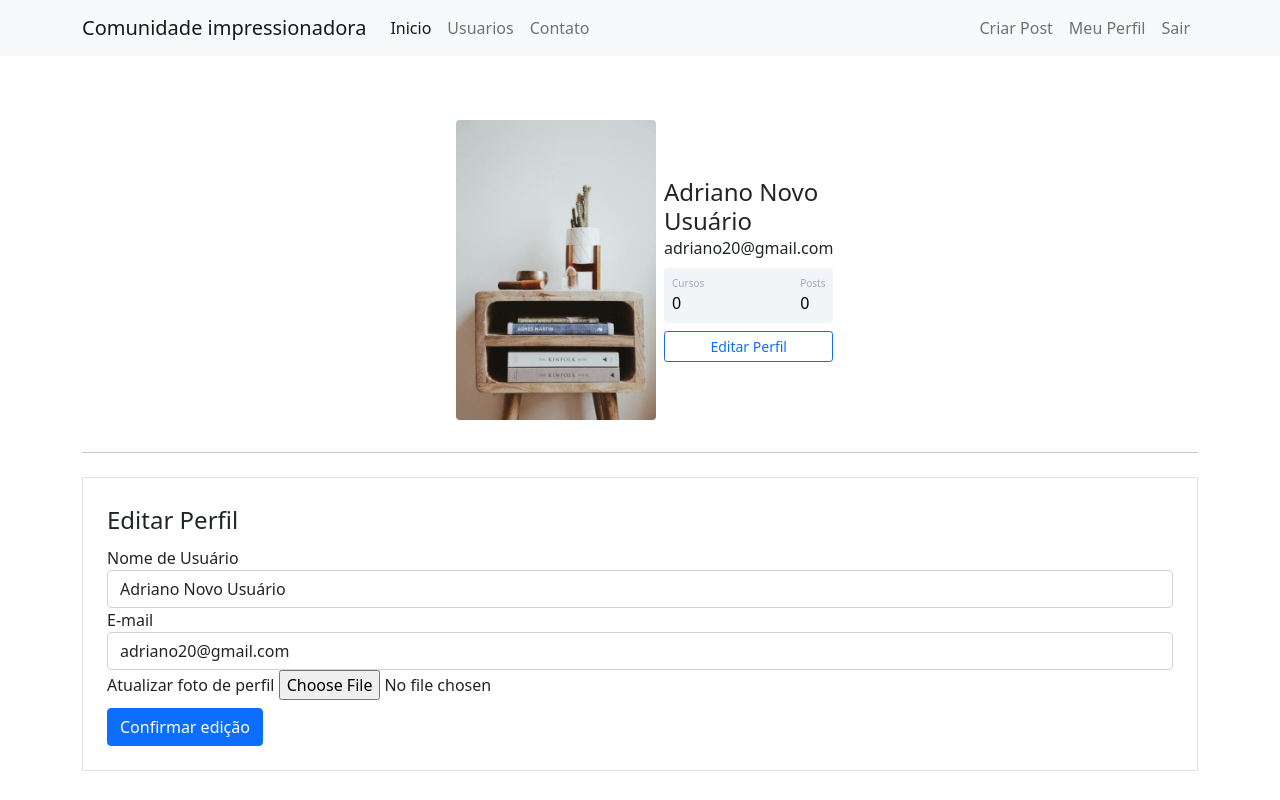
After one commit to AdrianoSAF/MiniRedeSocial, a Flask app: page /perfil/editar in a window 1280 px wide. The commit adds this page. Run offline with Flask 3, Linux system fonts and the light colour scheme; a user stored in the database is signed in; some libraries are stand-ins or nearby versions.

Commit message:
Criação do formulário: FormEditarPerfil e suas validações

```diff
--- a/comunidadeimpressionadora/forms.py
+++ b/comunidadeimpressionadora/forms.py
@@ -1,6 +1,9 @@
 from flask_wtf import FlaskForm
+from flask_wtf.file import FileField, FileAllowed
 from wtforms import StringField, PasswordField, SubmitField, BooleanField
-from wtforms.validators import DataRequired, Length, Email, EqualTo
+from wtforms.validators import DataRequired, Length, Email, EqualTo, ValidationError
+from comunidadeimpressionadora.models import Usuario
+from flask_login import current_user
 
 class FormCriarConta(FlaskForm):
     username = StringField("Nome de Usuário", validators=[DataRequired()])
@@ -9,9 +12,27 @@ class FormCriarConta(FlaskForm):
     confirmacao = PasswordField("confirmação da Senha", validators=[DataRequired(), EqualTo("senha")])
     botao_submit_criarconta = SubmitField("Criar Conta")
 
+    def validate_email(self, email):
+        usuario = Usuario.query.filter_by(email=email.data).first()
+        if usuario:
+            raise ValidationError("Email já cadastrado")
 
 class FormLogin(FlaskForm):
     email = StringField("E-mail", validators=[DataRequired(), Email()])
     senha = PasswordField("senha", validators=[DataRequired(), Length(6,20)])
     lembrar_dados = BooleanField("Lembrar dados de Acesso")
     botao_submit_login = SubmitField("Fazer Login")
+
+    #atenção VALIDAR EMAIL E SENHA
+
+class FormEditarPerfil(FlaskForm):
+    username = StringField("Nome de Usuário", validators=[DataRequired()])
+    email = StringField("E-mail", validators=[DataRequired(), Email()])
+    foto_perfil = FileField("Atualizar foto de perfil", validators=[FileAllowed(["jpg", "png"])])
+    botao_submit_editarperfil = SubmitField("Confirmar edição")
+
+    def validate_email(self, email):
+        if current_user.email != email.data:
+            usuario = Usuario.query.filter_by(email=email.data).first()
+            if usuario:
+                raise ValidationError("já existe um usuário com esse e-mail")
--- a/comunidadeimpressionadora/routes.py
+++ b/comunidadeimpressionadora/routes.py
@@ -1,7 +1,8 @@
 from flask import render_template, redirect, url_for, flash, request
 from comunidadeimpressionadora import app, database, bcrypt
-from comunidadeimpressionadora.forms import FormCriarConta, FormLogin
+from comunidadeimpressionadora.forms import FormCriarConta, FormLogin, FormEditarPerfil
 from comunidadeimpressionadora.models import Usuario
+from flask_login import login_user, logout_user, login_required, current_user
 
 
 
@@ -14,6 +15,7 @@ def contato():
     return render_template("contato.html")
 
 @app.route("/usuarios")
+@login_required
 def usuarios():
     lista_usuarios = ['Lira', 'Alon', 'Alessandra', 'Amanda']
     return render_template("usuarios.html", lista_usuarios=lista_usuarios)
@@ -24,8 +26,18 @@ def login():
     form_login = FormLogin()
     form_criarconta = FormCriarConta()
     if form_login.validate_on_submit() and "botao_submit_login" in request.form:
-        flash(f"Login feito com sucesso no e-mail {form_login.email.data}", "alert-success")
-        return redirect(url_for("home"))
+        usuario = Usuario.query.filter_by(email=form_login.email.data).first()
+        if usuario and bcrypt.check_password_hash(usuario.senha, form_login.senha.data):
+            login_user(usuario, remember=form_login.lembrar_dados.data)
+            flash(f"Login feito com sucesso no e-mail {form_login.email.data}", "alert-success")
+            par_next = request.args.get("next") #Pega o falor de um parametro específico da url
+                                                #args: verifica os parametros da url
+            if par_next:
+                return redirect(par_next)
+            return redirect(url_for("home"))
+        else:
+            flash("Falha no login email ou senha incorreto", "alert-danger")
+            #ATENÇÃO: ESSA VERIFICAÇÃO PODE FICAR NO FORMS
 
     if form_criarconta.validate_on_submit() and "botao_submit_criarconta" in request.form:
         senha_bcrypt = bcrypt.generate_password_hash(form_criarconta.senha.data)
@@ -38,3 +50,37 @@ def login():
         flash(f"Login feito com sucesso no e-mail {form_criarconta.email.data}", "alert-success")
         return redirect(url_for("home"))
     return render_template("login.html", form_login=form_login, form_criarconta=form_criarconta)
+
+@app.route("/sair")
+@login_required
+def sair():
+    logout_user()
+    flash("Logout feito com sucesso", "alert-success")
+    return redirect(url_for("home"))
+
+@app.route("/perfil")
+@login_required
+def perfil():
+    foto_perfil = url_for("static", filename=f"fotos_perfil/{current_user.foto_perfil}")
+    return render_template("perfil.html", foto_perfil=foto_perfil)
+
+@app.route("/post/criar")
+@login_required
+def criar_post():
+    return render_template("criarpost.html")
+
+@app.route("/perfil/editar", methods=["GET", "POST"])
+@login_required
+def editar_perfil():
+    form = FormEditarPerfil()
+    if form.validate_on_submit():#Method POST
+        current_user.email = form.email.data
+        current_user.username = form.username.data
+        database.session.commit()
+        flash("Perfil atualizado com sucesso", "alert-success")
+        return redirect(url_for("perfil"))
+    elif request.method == "GET":#Method GET
+        form.email.data = current_user.email
+        form.username.data = current_user.username
+    foto_perfil = url_for("static", filename=f"fotos_perfil/{current_user.foto_perfil}")
+    return render_template("editarperfil.html", foto_perfil=foto_perfil, form=form)
--- /dev/null
+++ b/comunidadeimpressionadora/static/main.css
@@ -0,0 +1,38 @@
+.card{
+  width: 400px;
+  border: none;
+  border-radius: 10px;
+
+  background-color: #fff;
+}
+
+
+
+.stats{
+
+      background: #f2f5f8 !important;
+
+    color: #000 !important;
+}
+.articles{
+  font-size:10px;
+  color: #a1aab9;
+}
+.number1{
+  font-weight:500;
+}
+.followers{
+    font-size:10px;
+  color: #a1aab9;
+
+}
+.number2{
+  font-weight:500;
+}
+.rating{
+    font-size:10px;
+  color: #a1aab9;
+}
+.number3{
+  font-weight:500;
+}
--- a/comunidadeimpressionadora/templates/base.html
+++ b/comunidadeimpressionadora/templates/base.html
@@ -5,7 +5,7 @@
     <meta name="viewport" content="width=device-width, initial-scale=1.0">
     <title>Comunidade impressionadora</title>
     <link href="https://cdn.jsdelivr.net/npm/bootstrap@5.0.2/dist/css/bootstrap.min.css" rel="stylesheet" integrity="sha384-EVSTQN3/azprG1Anm3QDgpJLIm9Nao0Yz1ztcQTwFspd3yD65VohhpuuCOmLASjC" crossorigin="anonymous">
-
+    <link rel="stylesheet" type="text/css" href="{{url_for('static', filename='main.css')}}">
 
     {% block head %}
     {% endblock %}
--- /dev/null
+++ b/comunidadeimpressionadora/templates/editarperfil.html
@@ -0,0 +1,68 @@
+{% extends 'perfil.html' %}
+
+{% block form_editar_perfil %}
+    <div class="container">
+        <hr>
+        <div class="row">
+            <div class="col">
+                <form method="POST" action="" class="border p-4 mt-2" enctype="multipart/form-data">
+                    {{ form.csrf_token }}
+                    <Legend>Editar Perfil</Legend>
+                    <fieldset>
+
+                        <div class="form-goup">
+                            {{ form.username.label(class="form-control-label") }}
+
+                            {% if form.username.errors %}
+                                {{ form.username(class="form-control is-invalid") }}
+
+                                <div class="invalid-feedback">
+                                    {%for error in form.username.errors %}
+                                        {{ error }}
+                                    {% endfor %}
+                                </div>
+
+                            {% else %}
+                                {{ form.username(class="form-control") }}
+                            {% endif%}
+
+                        </div>
+
+                        <div class="form-goup">
+                            {{ form.email.label(class="form-control-label") }}
+
+                            {% if form.email.errors %}
+                                {{ form.email(class="form-control is-invalid") }}
+
+                                <div class="invalid-feedback">
+                                    {%for error in form.email.errors %}
+                                        {{ error }}
+                                    {% endfor %}
+                                </div>
+
+                            {% else %}
+                                {{ form.email(class="form-control") }}
+                            {% endif%}
+
+                        </div>
+
+                        <div class="form-goup">
+                            {{ form.foto_perfil.label }}
+                            {{ form.foto_perfil(class="form-control-file") }}
+
+                            {% if form.foto_perfil.errors %}
+                                {% for error in form.foto_perfil.errors %}
+                                    <span class="text-danger">{{ error }}</span><br>
+                                {% endfor %}
+                            {% endif %}
+                        </div>
+                    </fieldset>
+                    {{ form.botao_submit_editarperfil(class="btn btn-primary mt-2") }}
+
+                </form>
+            </div>
+
+        </div>
+    </div>
+
+{% endblock %}
--- a/comunidadeimpressionadora/templates/navbar.html
+++ b/comunidadeimpressionadora/templates/navbar.html
@@ -14,12 +14,24 @@
             </li>
         </ul>
         <ul class="d-flex navbar-nav">
+            {% if current_user.is_authenticated%}
+                <li class="nav-item">
+                    <a class="nav-link" href="{{ url_for('criar_post') }}">Criar Post</a>
+                </li>
+                <li class="nav-item">
+                    <a class="nav-link" href="{{ url_for('perfil') }}">Meu Perfil</a>
+                </li>
+                <li class="nav-item">
+                    <a class="nav-link" href="{{ url_for('sair') }}">Sair</a>
+                </li>
+            {% else %}
                 <li class="nav-item">
                     <a class="nav-link" href="{{ url_for('login') }}">Login</a>
                 </li>
                 <li class="nav-item">
                     <a class="nav-link" href="{{ url_for('login') }}">Criar conta</a>
                 </li>
+            {% endif %}
         </ul>
 
       </div>
--- /dev/null
+++ b/comunidadeimpressionadora/templates/perfil.html
@@ -0,0 +1,62 @@
+{% extends 'base.html' %}
+
+{% block body %}
+
+    <div class="container mt-5 d-flex justify-content-center">
+
+        <div class="card p-3">
+
+            <div class="d-flex align-items-center">
+
+                <div class="image pe-2">
+            <img src="{{foto_perfil}}" class="rounded" width="200" >
+            </div>
+
+            <div class="ml-3 w-100">
+
+            <h4 class="mb-0 mt-0">{{current_user.username}}</h4>
+            <span>{{current_user.email}}</span>
+
+            <div class="p-2 mt-2 bg-primary d-flex justify-content-between rounded text-white stats">
+
+                <div class="d-flex flex-column">
+
+                    <span class="articles">Cursos</span>
+                    <span class="number1">0</span>
+
+                </div>
+
+
+
+                <div class="d-flex flex-column">
+
+                    <span class="rating">Posts</span>
+                    <span class="number3">0</span>
+
+                </div>
+
+            </div>
+
+
+            <div class="button mt-2 d-flex flex-row align-items-center">
+
+                <a class="w-100" href="{{ url_for('editar_perfil') }}">
+                    <button class="btn btn-sm btn-outline-primary w-100">Editar Perfil</button>
+                </a>
+
+
+            </div>
+
+
+            </div>
+
+
+            </div>
+
+        </div>
+
+    </div>
+
+    {% block form_editar_perfil %}
+    {% endblock %}
+{% endblock %}
```
Also changed, not shown: comunidadeimpressionadora/__init__.py (+7 -0 lines), comunidadeimpressionadora/models.py (+9 -3 lines), comunidadeimpressionadora/templates/criarpost.html (added, +7 -0 lines), testes.py (+6 -4 lines), comunidadeimpressionadora/static/fotos_perfil/default.jpg (added), comunidadeimpressionadora/static/fotos_perfil/default.png (added), instance/comunidade.db. Lines whose indentation alone changed are shown as unchanged.
